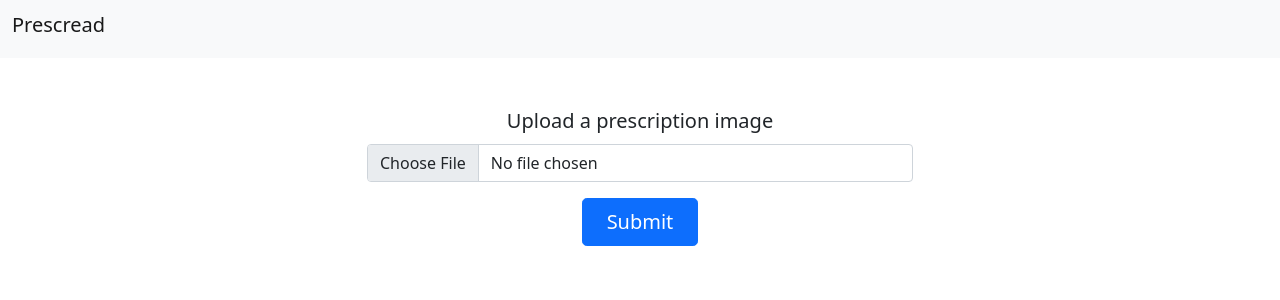
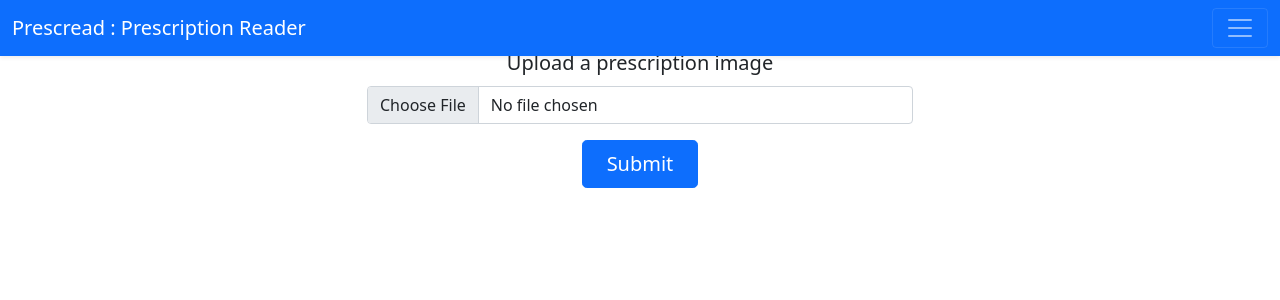
Before and after one commit to fazilna19b037/prescreadFlaskApp, a Flask app: page / in a window 1280 px wide. Shown: the top 300 px of the page. Run offline with Flask 2, Linux system fonts and the light colour scheme; some libraries are stand-ins or nearby versions.

Commit message:
design changes

```diff
--- a/templates/upload.html
+++ b/templates/upload.html
@@ -7,16 +7,19 @@
 <html>
 	<body>
 		<main>
-			<!-- a bootstrap navbar titled "Welcome to Prescread" in the centre without navbar toggle button and other navitems -->
-			<nav class="navbar navbar-expand-lg navbar-light bg-light" style="background-color: #0496fe;">
+			<nav class="navbar navbar-dark bg-primary shadow-sm fixed-top">
 				<div class="container-fluid">
-					<!--Display the title "Prescread" in the centre of the navbar-->
-					<h1 class="navbar-brand" style="text-align: center;">Prescread</h1>
+					<a class="navbar-brand" href="#">
+						Prescread : Prescription Reader
+					</a>
+					<button class="navbar-toggler" type="button">
+      					<span class="navbar-toggler-icon"></span>
+    				</button>
 				</div>
 			</nav>
 			<!-- a bootstrap container with a form to upload a file and displays an image replacing the form after uploading -->
 			<div class="container">
-				<div class="row justify-content-center align-items-center my-5">
+				<div class="row align-items-center my-5">
 					<div class="col-md-6 text-center col-sm-12 mx-auto">
 						{% if filename %}
 							<img src="{{ url_for('display_image', filename=filename) }}" alt="Uploaded Image" width=400 height=400/>
@@ -34,12 +37,12 @@
 					</div>
 					<!--display contents in the output as a styled list-->
 					{% if filename %}
-						<div class="col-md-6 text-center col-sm-12 mx-auto">
+						<div class="col-md-6 text-center col-12 mx-auto">
 							<h2 style="font-size: 20px; text-align: center;" class="my-3">Output</h2>
 							{% with messages = get_flashed_messages() %}
 							{% if messages %}
 							{% for message in messages %}
-								<div class="alert" role="alert">
+								<div class="alert alert-info" role="alert">
 									{{ message }}
 								</div>
 							{% endfor %}
@@ -47,7 +50,7 @@
 							{% endwith %}
 							<ul class="list-group my-3">
 								{% for item in output %}
-									<li class="list-group-item">{{ item }}</li>
+									<li class="list-group-item border-info">{{ item }}</li>
 								{% endfor %}
 							</ul>
 						</div>
@@ -55,7 +58,7 @@
 				</div>
 				<!-- a row with a button and message to submit a new image -->
 				<div class="row justify-content-center align-items-center my-5">
-					<div class="col-md-6 text-center col-sm-12 mx-auto">
+					<div class="col-md-6 text-center col-12 mx-auto">
 						{% if filename %}
 							<div class="d-grid gap-2 d-sm-flex justify-content-sm-center my-2">
 								<a href="/" class="btn btn-primary btn-lg px-4 gap-3">Submit a new image</a>
@@ -65,6 +68,23 @@
 					</div>
 				</div>
 			</div>
+			<!-- Show bootstrap toast for messages -->
+			<div class="toast-container position-fixed p-3 bottom-0 end-0">
+				{% with messages = get_flashed_messages() %}
+				{% if messages %}
+				{% for message in messages %}
+					<div class="toast align-items-center text-bg-info border-0 bg-info" role="alert" aria-live="assertive" aria-atomic="true">
+						<div class="d-flex">
+							<div class="toast-body">
+								{{ message }}
+							</div>
+							<button type="button" class="btn-close btn-close-white me-2 m-auto" data-bs-dismiss="toast" aria-label="Close"></button>
+						</div>
+					</div>
+				{% endfor %}
+				{% endif %}
+				{% endwith %}
+			</div>
 		</main>
    </body>
 </html>
```
